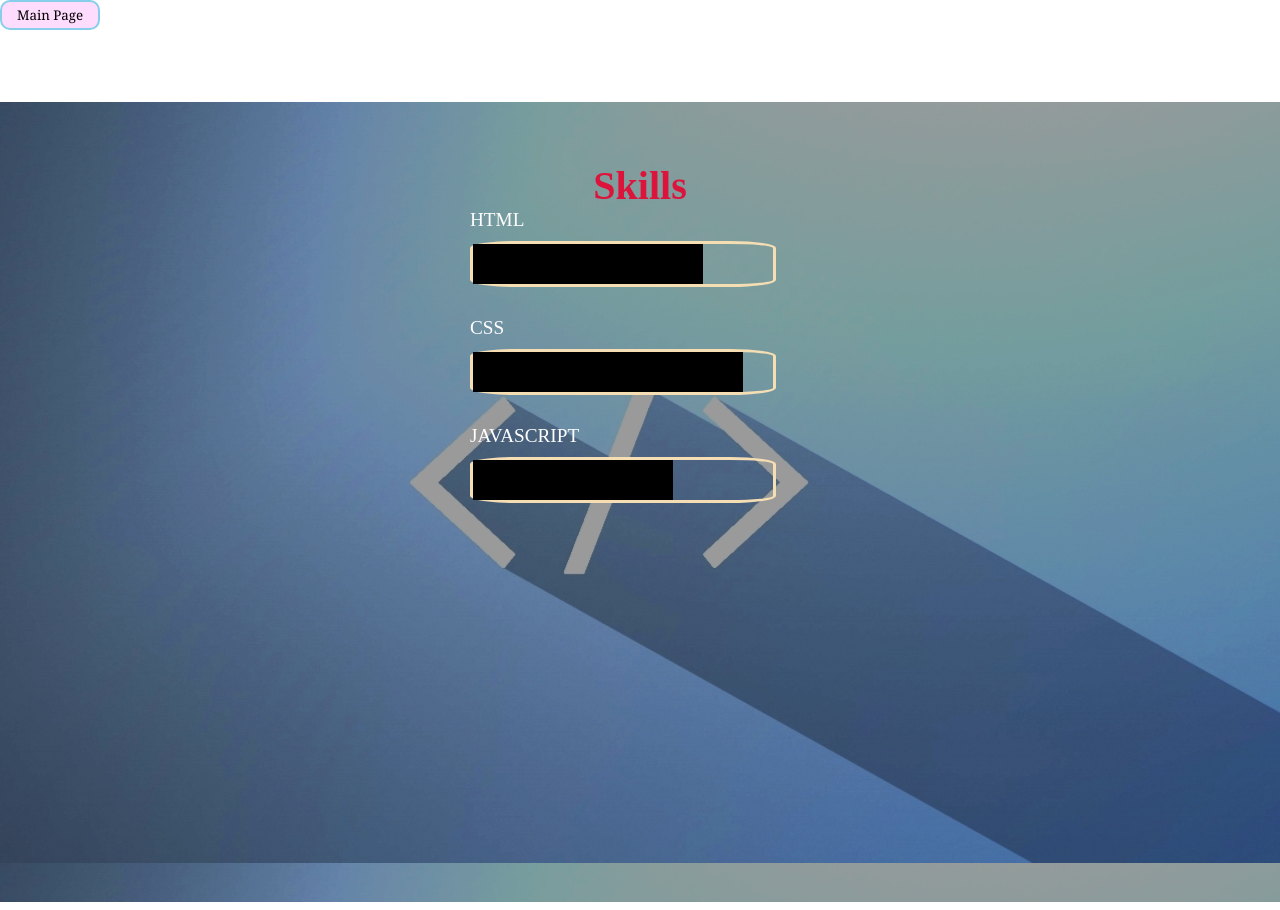
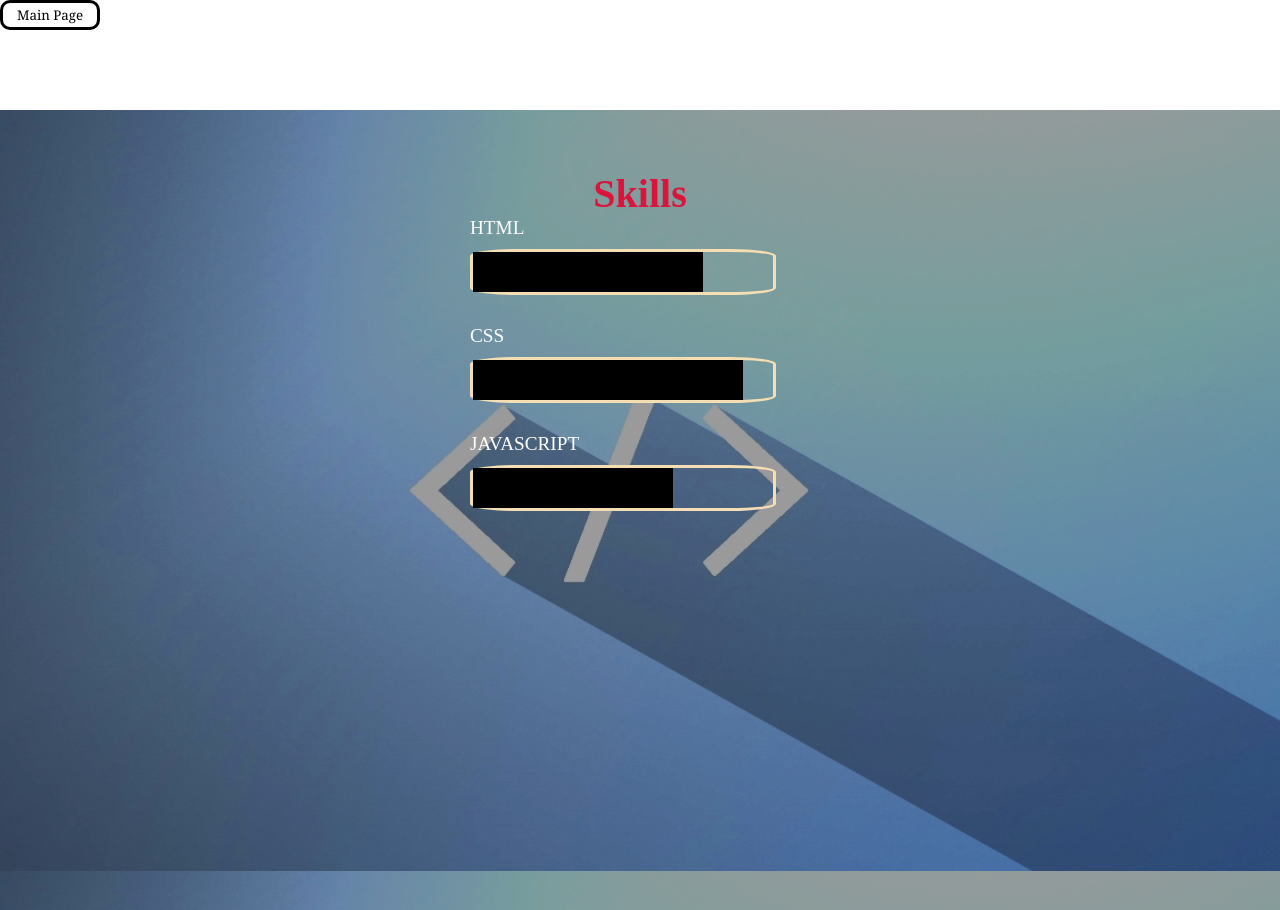
Before and after one commit to YatharthGambhir/yg0103.github.io, a plain HTML site: page T2.html in a window 1280 px wide. Drawn offline with Linux system fonts and the light colour scheme.

Commit message:
Update T2.html

```diff
--- a/T2.html
+++ b/T2.html
@@ -7,8 +7,8 @@
    body{margin: 0;padding: 0;}
 
 body{margin: 0;padding: 0;}
-   .h{color:black ; background-color:#fddcfd ;width: 100px;border-radius: 10px;height: 30px;font-family: Georgia, 'Times New Roman', Times, serif ;border: 2px solid  skyblue ;}
-#cl{height:100%;;width: 100%;background-image:url("wcr1Kl.jpg");position: relative;top: 9%;}
+  .h{color:black; background-color:white ;width: 100px;border-radius: 10px;height: 30px;font-family: Georgia, 'Times New Roman', Times, serif ;border: 3px solid  black ;}
+#cl{height:100%;;width: 100%;background-image:url("wcr1Kl.jpg");position: relative; top: 10%;}
 #v{ padding-top: 60px; margin: 0 auto;width: 940px;}
 .p{font-size: 250%;font-weight: bold ;color: 0dd#dda;color: rosybrown;}
 .f{padding-left: 10px;padding-top: 20px;font-size: 120%;}
```
